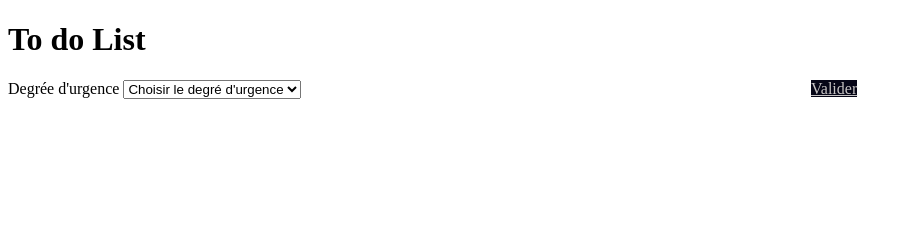
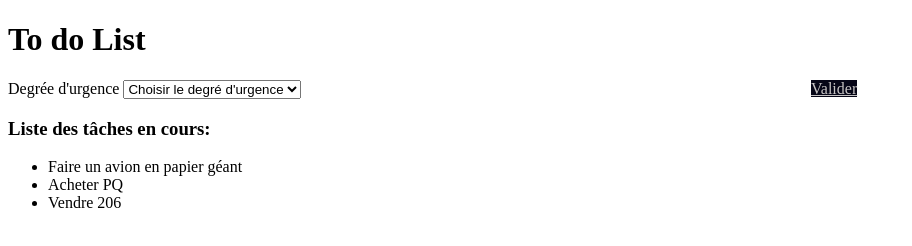
Before and after one commit to DevsNINA/To-do-list-app, a plain HTML site: page index.html in a window 1280 px wide. Shown: the whole page, without its empty margins (0-912 px from the left). Drawn offline with Linux system fonts and the light colour scheme.

Commit message:
List de tâches #8

```diff
--- a/index.html
+++ b/index.html
@@ -28,5 +28,12 @@
         <option value="A faire plus tard">A faire plus tard</option>
     </select>
     <a href="" class="boutonaccueil">Valider</a>
+
+    <h3>Liste des tâches en cours:</h3>
+    <ul>
+        <li>Faire un avion en papier géant</li>
+        <li>Acheter PQ</li>
+        <li>Vendre 206</li>
+    </ul>
 </body>
 </html>
```
